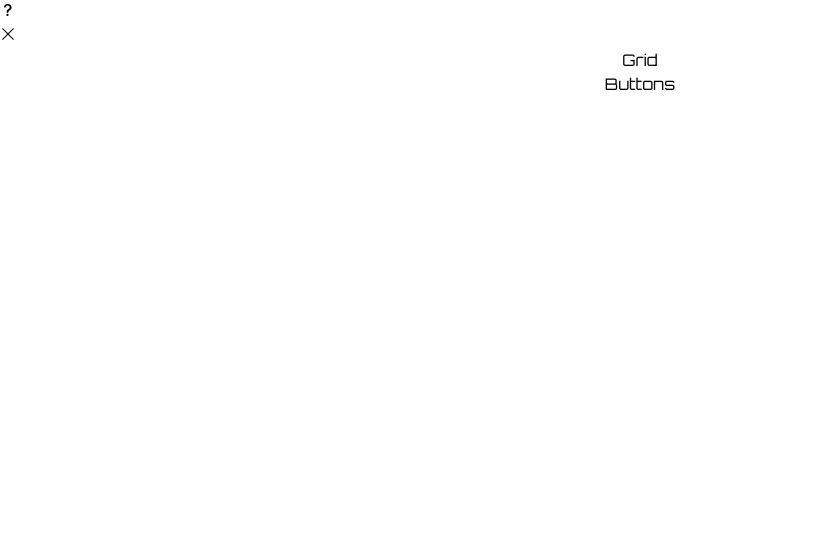
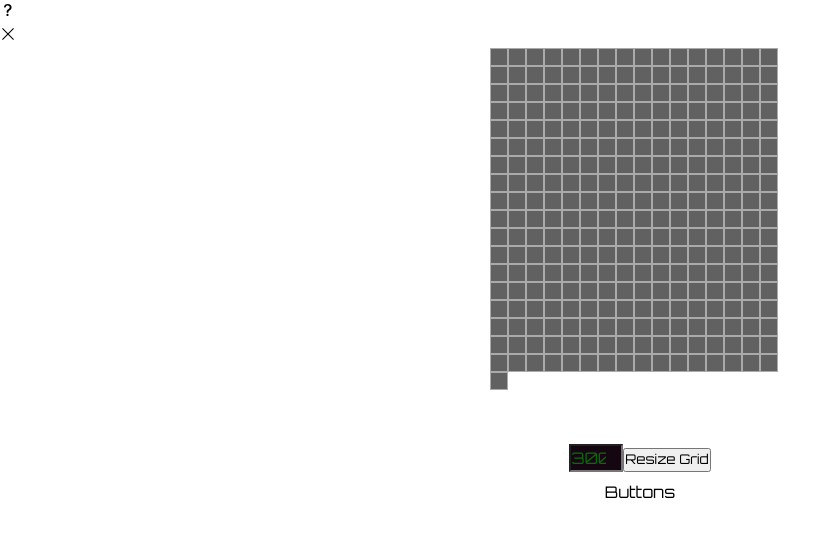
Before and after one commit to ClemMtz/https---github.com-ClemMtz-The-game-of-life, a React (Vite) app: page / in a window 1280 px wide. Both pictures are taken after a click on the button "Start Game". Shown: the top 536 px of the page, without its empty margins (0-839 px from the left). Built offline with nearby package versions, Linux system fonts and the light colour scheme.

Commit message:
creation 2d grid , algorithm + styling

```diff
--- a/src/App.css
+++ b/src/App.css
@@ -24,7 +24,6 @@
   flex-direction: column;
 }
 
-
 .startScreen-wrapper {
   background-image: url('assets/arcade-wallpaper.jpg');
   background-size: cover no-repeat center;
@@ -49,3 +48,45 @@
   cursor: pointer;
   box-shadow: green 3px 5px;
 }
+
+.grid-wrapper {
+  align-items: center;
+  margin-bottom: 0.5rem;
+
+}
+
+.row {
+  display: flex;
+  width: 10px;
+  height: 10px;
+}
+
+input[type="number"] {
+  width: 50px;
+  font-size: 1rem;
+  margin-top: 6rem;
+  background: var(--background);
+  color: var(--text-color);
+}
+
+input:invalid {
+  outline: 2px solid red;
+}
+
+.inactive {
+  background: #616161;
+}
+
+.active {
+  background: var(--interaction-color);
+}
+
+.tile {
+  border: 1px solid #AAAAAA;
+}
+
+.tiles {
+  width: 100%;
+  display: inline-flex;
+  flex-wrap: wrap;
+}
--- a/src/components/Grid.jsx
+++ b/src/components/Grid.jsx
@@ -1,7 +1,7 @@
-import React, { useEffect} from 'react'
+import React, { useEffect } from 'react'
 import Tiles from './Tiles';
 import Error from '../subcomponents/Error';
-import { useGlobalContext} from '../context';
+import { useGlobalContext } from '../context';
 
 const Grid = () => {
   const {
@@ -20,8 +20,47 @@ const Grid = () => {
     inputRef
   } = useGlobalContext();
 
+
+  const handleResizeClick = (e) => {
+    e.preventDefault();
+
+    if (inputRef.current.value > inputRef.current.max) {
+      setError(true);
+      setGridSize(maxValue);
+    } else {
+      setGridSize(newGridSize);
+      setError(false)
+    }
+  };
+
+
+  useEffect(() => {
+    if (window.innerWidth < 900) {
+      setMaxValue(400)
+    } else {
+      setMaxValue(500)
+    }
+  }, [window.innerWidth]);
+
+  useEffect(() => {
+    const containerHeight = ref.current.clientHeight - 16;
+    const conatinerWidth = ref.current.clientWidth - 16;
+    const tileContainerDimensions = { height: containerHeight, width: conatinerWidth }
+    setDimensions(tileContainerDimensions)
+  }, [gridSize]);
+
   return (
-    <div>Grid</div>
+    <div className='grid-wrapper flex-column'>
+      <div style={{ width: gridSize, height: gridSize }} ref={ref}>
+        <Tiles dimensions={dimensions} />
+        <div className={`${showRules ? 'hidden2' : 'hidden'}`} />
+      </div>
+      <div>{error && <Error />}</div>
+      <div>
+        <input type="number" value={newGridSize} onChange={(e) => setNewGridSize(parseInt(e.target.value))} min='300' max={maxValue} ref={inputRef} />
+        <button className='button buttonBS margin-left' onClick={handleResizeClick}>Resize Grid</button>
+      </div>
+    </div>
   )
 }
 
--- a/src/components/Tiles.jsx
+++ b/src/components/Tiles.jsx
@@ -1,7 +1,7 @@
-import React, { useEffect} from 'react'
+import React, { useEffect } from 'react'
 import { useGlobalContext } from '../context';
 
-const Tiles = ({dimensions}) => {
+const Tiles = ({ dimensions }) => {
   const {
     tilesArr,
     setTilesArr,
@@ -15,8 +15,164 @@ const Tiles = ({dimensions}) => {
     running
   } = useGlobalContext();
 
+  const tileSize = 16;
+  const numOfRows = Math.floor(dimensions.height / tileSize);
+  const numOfColumns = Math.floor(dimensions.width / tileSize);
+
+  useEffect(() => {
+    const tiles = generateTiles()
+    setTilesArr([...tiles])
+  }, [gridSize, numOfRows, numOfColumns]);
+
+  useEffect(() => {
+    resetTiles()
+    setClicker(clicker ? false : true)
+  }, [resetBtnClicked]);
+
+  useEffect(() => {
+    const updatedTiles = updateTileState([...tilesArr])
+    setTilesArr(updatedTiles)
+  }, [nextBtnClicked]);
+
+  useEffect(() => {
+    play([...tilesArr])
+  }, [playing]);
+
+  const play = async (tiles) => {
+
+    if (running.current) {
+
+      setTilesArr([...updateTileState([...tiles])])
+      await wait(300)
+      setPlaying(playing === "yes" ? "no" : "yes")
+    }
+  };
+
+  const wait = (timeout) => {
+    return new Promise((resolve) => {
+      setTimeout(resolve, timeout)
+    })
+  };
+
+  useEffect(() => {
+    const updatedTiles = updateTileState([...tilesArr])
+    setTilesArr(updatedTiles)
+  }, []);
+
+  const generateTiles = () => {
+
+    const tiles = []
+
+    let key = 0
+
+    for (let y = 0; y < numOfRows; y++) {
+
+      const row = []
+
+      for (let x = 0; x < numOfColumns; x++) {
+
+        const tile = {
+          x,
+          y,
+          active: false,
+          key: `tile${key}`
+        }
+
+        key++
+        row.push(tile)
+      }
+
+      tiles.push(row)
+    }
+
+    return tiles
+  };
+
+  const resetTiles = () => {
+
+    const tiles = tilesArr
+
+    if (tiles[0] !== undefined) {
+      tiles.forEach((row) => {
+        row.forEach((tile) => {
+          if (tile.active) {
+            tile.active = false
+          }
+        })
+      })
+    }
+  };
+
+  const updateTileState = (tiles) => {
+
+    let updatedStateTiles = JSON.parse(JSON.stringify(tiles))
+    let numOfAdjacentActiveTiles = 0
+
+    if (tiles !== undefined) {
+
+      for (let row = 0; row < numOfRows; row++) {
+
+        for (let col = 0; col < numOfColumns; col++) {
+
+          const tile = tiles[row][col]
+
+          for (let y = -1; y <= 1; y++) {
+
+            for (let x = -1; x <= 1; x++) {
+
+              const validRow = tiles.includes(tiles[row + y])
+
+              if (validRow) {
+
+                const validCol = tiles[row + y].includes(tiles[row + y][col + x])
+
+                if (validCol) {
+
+                  const currentTile = tiles[row + y][col + x]
+
+                  if (currentTile.active && currentTile !== tile) {
+
+                    numOfAdjacentActiveTiles += 1
+                  }
+                }
+              }
+            }
+          }
+
+          if ((tile.active && numOfAdjacentActiveTiles < 2) || (tile.active && numOfAdjacentActiveTiles > 3)) {
+            updatedStateTiles[row][col].active = false
+          }
+
+          if (!tile.active && numOfAdjacentActiveTiles === 3) {
+            updatedStateTiles[row][col].active = true
+          }
+
+          numOfAdjacentActiveTiles = 0
+        }
+      }
+    }
+
+    return updatedStateTiles
+  };
+
+  const toggleTile = (tile) => {
+
+    tile.active = tile.active ? false : true
+    setClicker(clicker ? false : true)
+  };
+
   return (
-    <div>Tiles</div>
+    <>
+      <div className="tiles centre">
+        {tilesArr.map((row) => {
+          return (
+            row.map((tile) => {
+              return <div key={tile.key} className={`tile ${tile.active ? "active" : "inactive"}`} style={{ width: tileSize + "px", height: tileSize + "px" }} onClick={() => { toggleTile(tile) }}></div>
+            })
+          )
+        })}
+      </div>
+    </>
   )
 }
 
```
Lines whose indentation alone changed are shown as unchanged.
